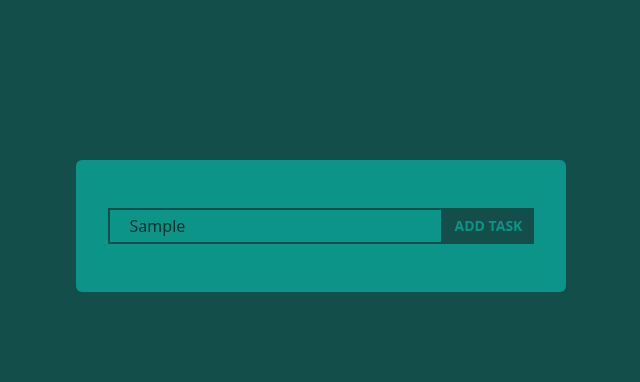
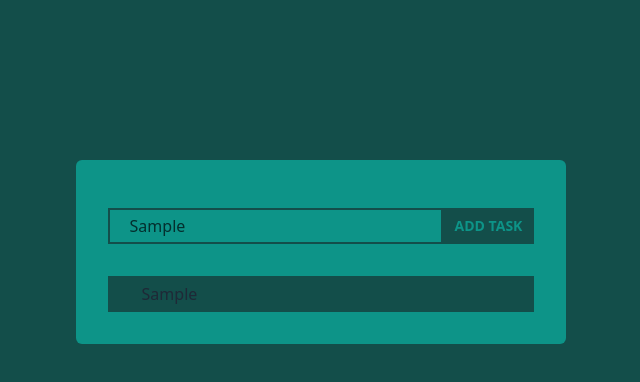
Before and after one commit to rakib8680/simple-MERN-TODO-app, a React (Vite) app: page / in a window 1280 px wide. Both pictures are taken after typing "Sample" into the empty fields and a click on the button "ADD TASK". Shown: the top 382 px of the page, without its empty margins (319-959 px from the left). Built offline with nearby package versions, Linux system fonts and the light colour scheme.

Commit message:
add first task static done

```diff
--- a/src/components/Home.jsx
+++ b/src/components/Home.jsx
@@ -7,9 +7,11 @@ const Home = () => {
   const [task, setTask] = useState(null);
 
   return (
-    <div className="container mx-auto flex justify-center items-center pt-40">
-      <ToDoForm setTask={setTask} />
-      <Task task={task} />
+    <div className="container mx-auto flex justify-center items-center pt-40  ">
+      <div className="bg-teal-600 rounded-md  pb-8">
+        <ToDoForm setTask={setTask}  />
+        <Task task={task}  />
+      </div>
     </div>
   );
 };
--- a/src/components/Task.jsx
+++ b/src/components/Task.jsx
@@ -1,12 +1,17 @@
 import React from 'react';
 
 const Task = ({ task }) => {
-  const newTask = task?.task || ' ';
+  const newTask = task?.task;
   console.log(newTask);
   return (
-    <div>
-
-    </div>
+    <>
+      {
+        newTask &&
+        <div className=' ms-8 py-1 border-2 border-teal-900 px-8 bg-teal-900 mr-8'>
+          <h1>{newTask}</h1>
+        </div>
+      }
+    </>
   );
 };
 
--- a/src/components/ToDoForm.jsx
+++ b/src/components/ToDoForm.jsx
@@ -1,19 +1,20 @@
 import { useForm } from "react-hook-form";
 
-const ToDoForm = ({ setTask }) => {
+const ToDoForm = ({ setTask, task }) => {
   const {
     register,
     handleSubmit,
-    watch,
-    formState: { errors },
   } = useForm();
 
-  const onSubmit = (data) => setTask(data);
+  const onSubmit = (data) => {
+    setTask( data)
+  };
+
 
   return (
     <form
       onSubmit={handleSubmit(onSubmit)}
-      className="flex bg-teal-600 py-12 px-8 rounded-md"
+      className="flex  pt-12 pb-8 px-8 "
     >
       <div className="flex">
         <input
```
